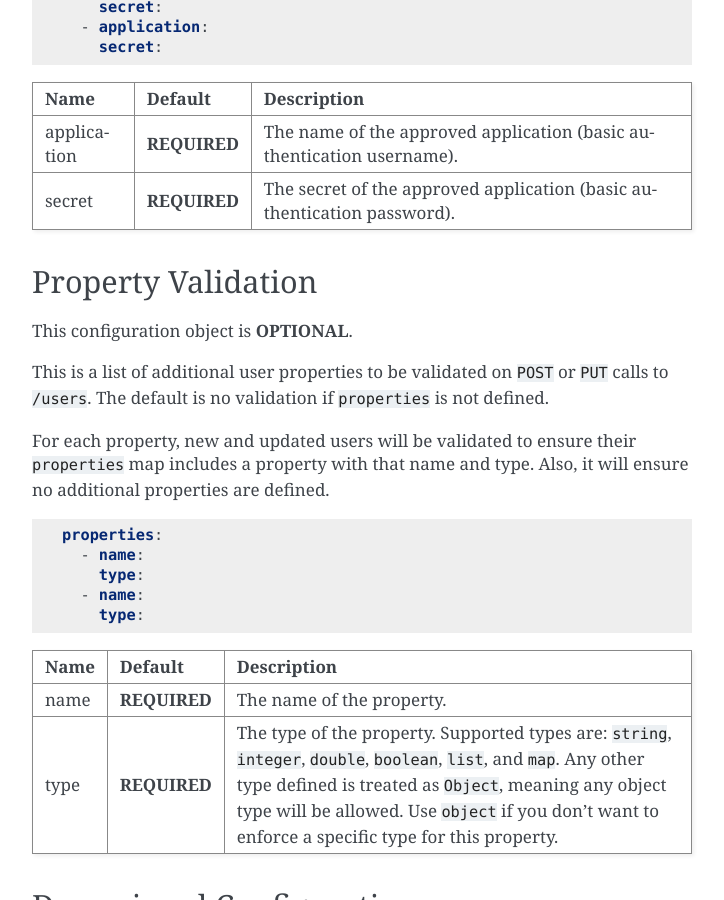
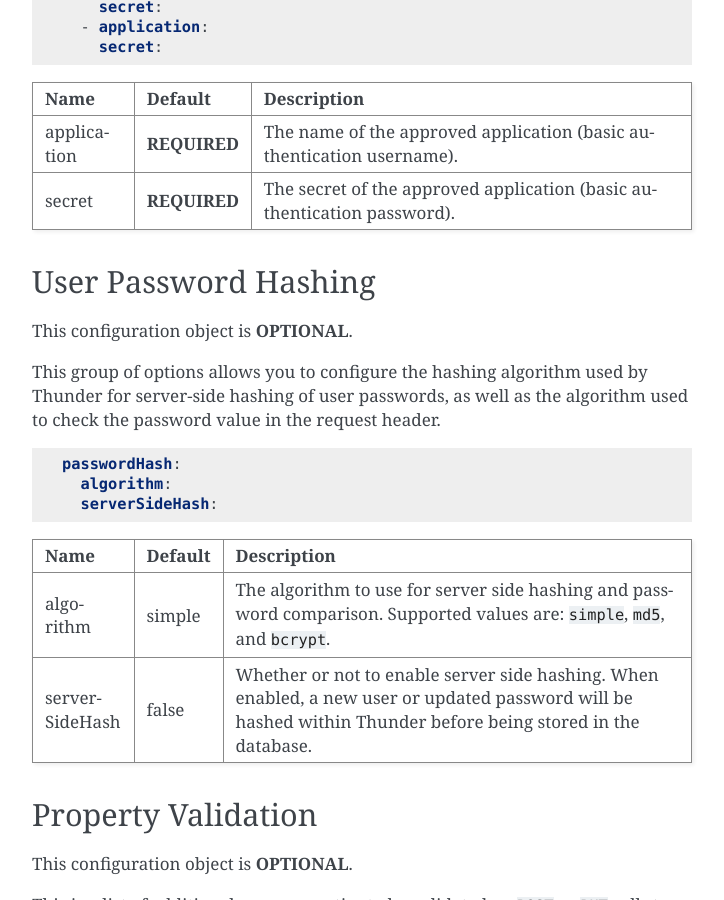
Before and after one commit to RohanNagar/thunder, a Sphinx documentation site: the page built from docs/manual/configuration-options.rst, in a window 1280 px wide and 900 px high, scrolled down 2352 px. Shown: the whole window, without its empty margins (388-1112 px from the left). Built offline with Sphinx 7.4.7, drawn with Linux system fonts in a browser that asks for light colours; pages that are not in the unit, such as notebooks, are missing from menus; some of the changed text lies outside the part shown.

Commit message:
Add documentation

```diff
--- a/docs/manual/configuration-options.rst
+++ b/docs/manual/configuration-options.rst
@@ -122,6 +122,32 @@
 secret                              **REQUIRED**                        The secret of the approved application (basic authentication password).
 =================================== ==================================  =============================================================================
 
+.. _configuration-hash:
+
+User Password Hashing
+=====================
+
+This configuration object is **OPTIONAL**.
+
+This group of options allows you to configure the hashing algorithm used by Thunder for server-side hashing of
+user passwords, as well as the algorithm used to check the password value in the request header.
+
+.. code-block:: yaml
+
+    passwordHash:
+      algorithm:
+      serverSideHash:
+
+
+=================================== ==================================  =============================================================================
+Name                                Default                             Description
+=================================== ==================================  =============================================================================
+algorithm                           simple                              The algorithm to use for server side hashing and password comparison.
+                                                                        Supported values are: ``simple``, ``md5``, and ``bcrypt``.
+serverSideHash                      false                               Whether or not to enable server side hashing. When enabled, a new user or
+                                                                        updated password will be hashed within Thunder before being stored in the database.
+=================================== ==================================  =============================================================================
+
 .. _configuration-properties:
 
 Property Validation
--- a/docs/manual/user-attributes.rst
+++ b/docs/manual/user-attributes.rst
@@ -11,7 +11,7 @@
 
 - ``email`` The email for the user, represented as a string. This is always required, as it is the unique identifier for a user.
 
-- ``password`` The user's password as a string. This is always required, and will always be passed around as a hashed version of the actual password. The only time the password should be plain text is when the user types it in right before it gets hashed.
+- ``password`` The user's password as a string. This is always required, and will be stored as a hashed version of the actual password.
 
 - ``properties`` A map of additional user properties. These can be anything you wish, using a `String` as the identifier and any object type as the value. Properties can be validated on `POST`/`PUT` by enabling :ref:`configuration-properties`.
 
```
